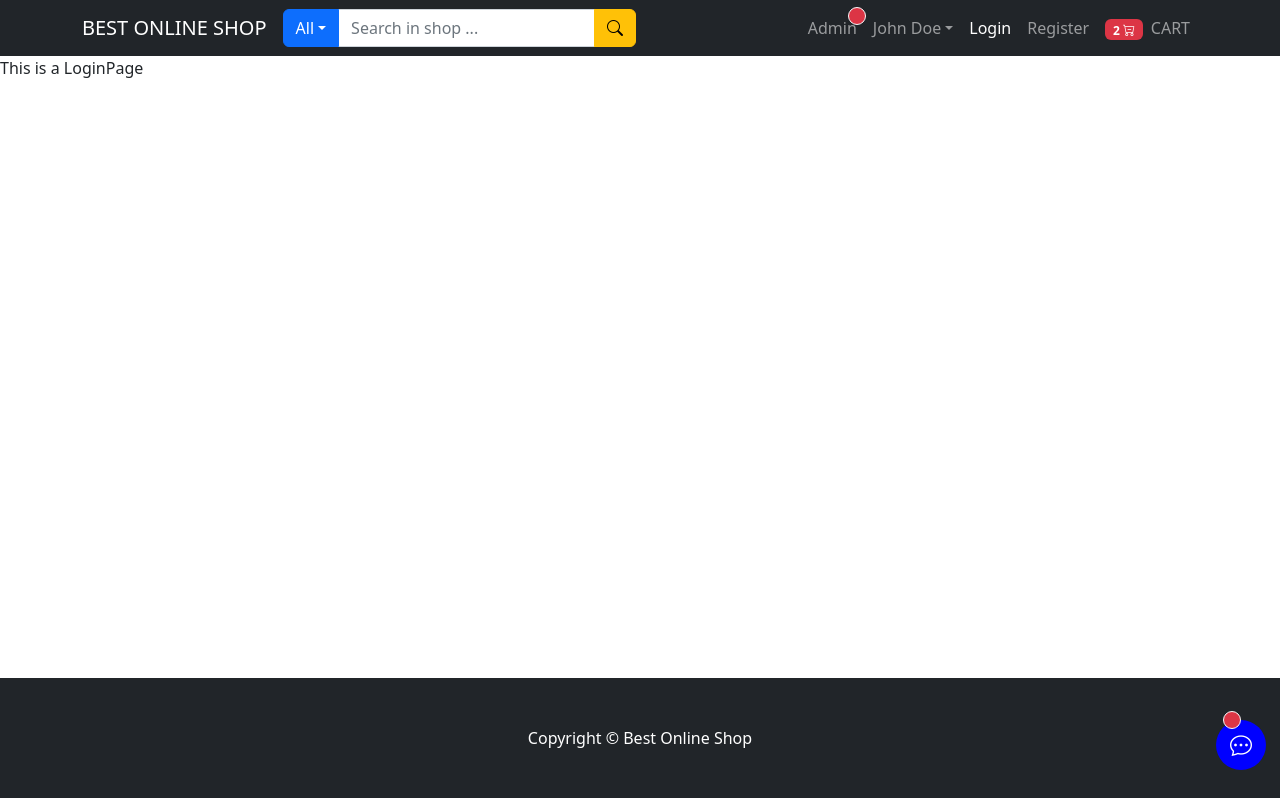
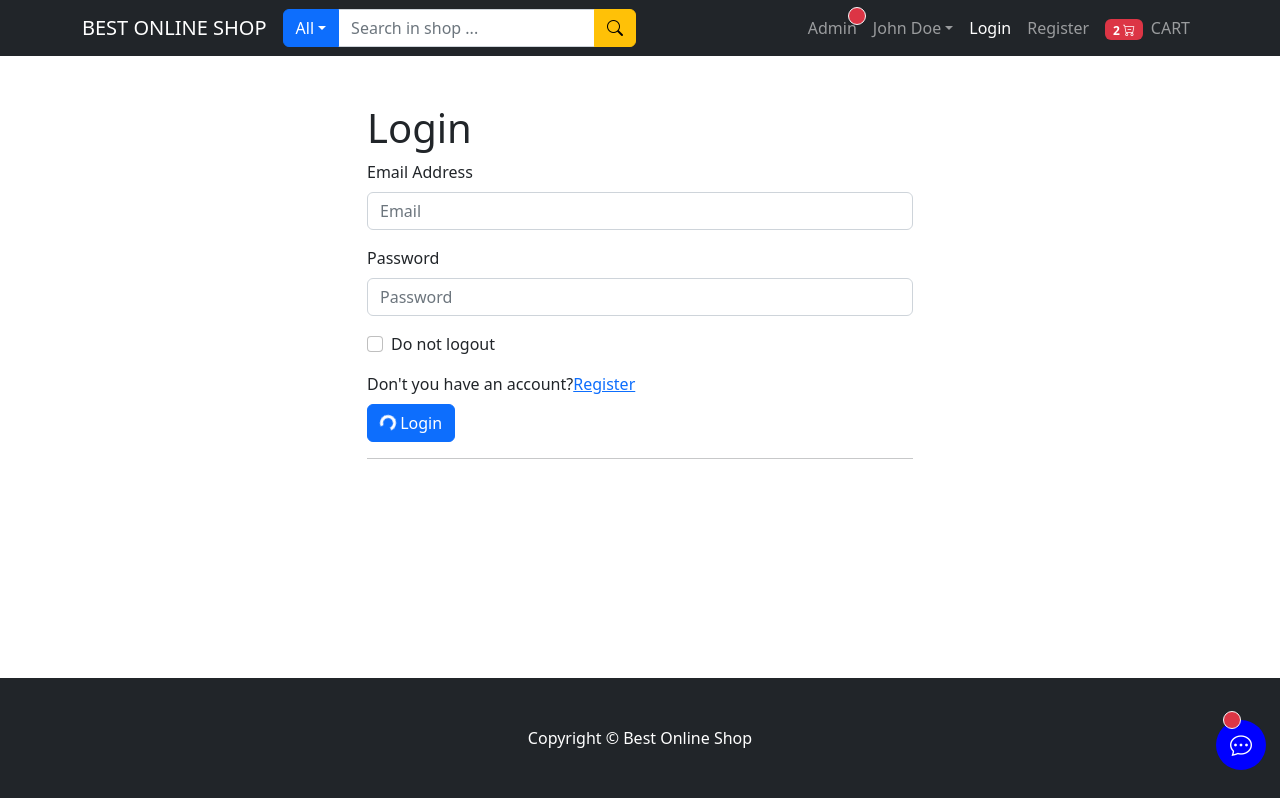
Before and after one commit to 0xAureoleNode/mern-e-commerce, a React (Create React App) app in the folder frontend/: page /login in a window 1280 px wide. Built offline with nearby package versions, Linux system fonts and the light colour scheme.

Commit message:
Login page

```diff
--- a/frontend/src/pages/LoginPage.js
+++ b/frontend/src/pages/LoginPage.js
@@ -1,7 +1,86 @@
-import React from 'react';
+import React, { useState } from 'react';
+import {
+  Container,
+  Row,
+  Col,
+  Form,
+  Button,
+  Spinner,
+  Alert,
+} from 'react-bootstrap';
+import { Link } from 'react-router-dom';
 
 const LoginPage = () => {
-  return <div>This is a LoginPage</div>;
+  const [validated, setValidated] = useState(false);
+
+  const handleSubmit = (event) => {
+    const form = event.currentTarget;
+    if (form.checkValidity() === false) {
+      event.preventDefault();
+      event.stopPropagation();
+    }
+
+    setValidated(true);
+  };
+  return (
+    <Container>
+      <Row className="mt-5 justify-content-md-center">
+        <Col md={6}>
+          <h1>Login</h1>
+          <Form noValidate validated={validated} onSubmit={handleSubmit}>
+            {/* Email Group */}
+            <Form.Group className="mb-3" controlId="formBasicEmail">
+              <Form.Label>Email Address</Form.Label>
+              <Form.Control
+                required
+                type="email"
+                placeholder="Email"
+                name="email"
+              />
+            </Form.Group>
+            {/* Password Group */}
+            <Form.Group className="mb-3" controlId="formBasicPassword">
+              <Form.Label>Password</Form.Label>
+              <Form.Control
+                required
+                type="password"
+                placeholder="Password"
+                name="password"
+              />
+            </Form.Group>
+            <Form.Group className="mb-3" controlId="formBasicCheckbox">
+              <Form.Check
+                type="checkbox"
+                name="doNotLogout"
+                label="Do not logout"
+              />
+            </Form.Group>
+
+            <Row className="pb-2">
+              <Col>
+                Don't you have an account?<Link to={'/register'}>Register</Link>
+              </Col>
+            </Row>
+
+            <Button variant="primary" type="submit">
+              <Spinner
+                as="span"
+                animation="border"
+                size="sm"
+                role="status"
+                aria-hidden="true"
+              />{' '}
+              Login
+            </Button>
+            <hr />
+            <Alert show={false} variant="danger">
+              Wrong Credentials
+            </Alert>
+          </Form>
+        </Col>
+      </Row>
+    </Container>
+  );
 };
 
 export default LoginPage;
```
